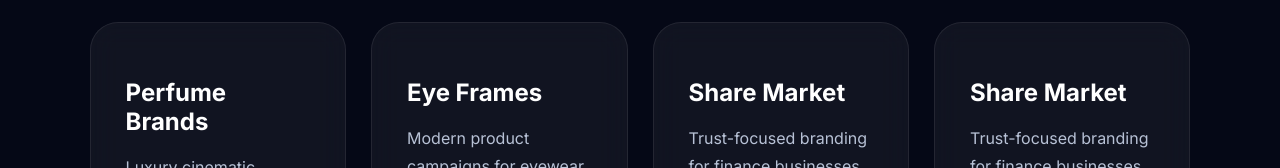
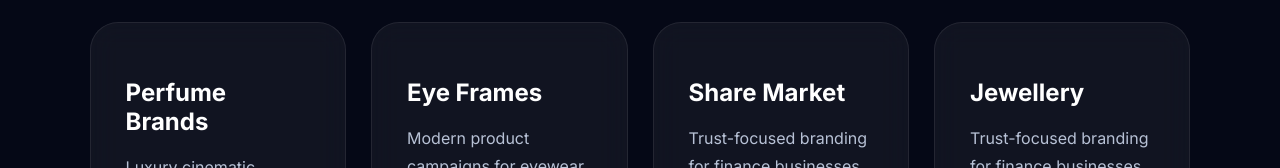
Before and after one commit to chetsa22/themarketingdesk, a plain HTML site: page index.html in a window 1280 px wide. Shown: the part 4956-5124 px from the top of the page. Drawn offline with Linux system fonts and the light colour scheme.

Commit message:
index.html

```diff
--- a/index.html
+++ b/index.html
@@ -783,7 +783,7 @@
     <div class="glass-card industry-card"><h3>Perfume Brands</h3><p>Luxury cinematic aesthetics for premium scents.</p></div>
     <div class="glass-card industry-card"><h3>Eye Frames</h3><p>Modern product campaigns for eyewear brands.</p></div>
     <div class="glass-card industry-card"><h3>Share Market</h3><p>Trust-focused branding for finance businesses.</p></div>
-    <div class="glass-card industry-card"><h3>Share Market</h3><p>Trust-focused branding for finance businesses.</p></div>
+    <div class="glass-card industry-card"><h3>Jewellery</h3><p>Trust-focused branding for finance businesses.</p></div>
   </div>
 </section>
 
```
